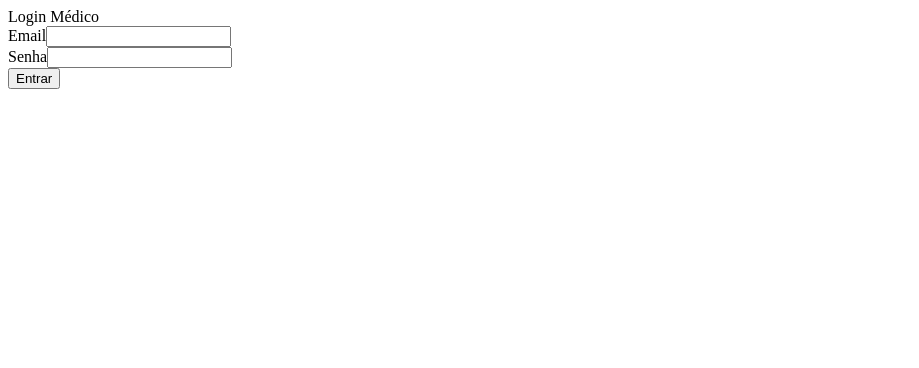
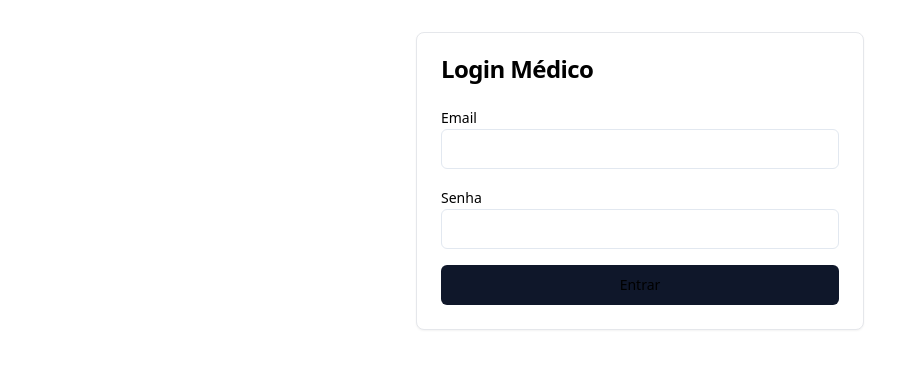
Before and after one commit to SC-Tech-Inova/Avaliacao-pre-anestesica, a Next.js app: page /PreAnestheticSystem in a window 1280 px wide. Shown: the top 368 px of the page, without its empty margins (0-919 px from the left). Built offline with nearby package versions, Linux system fonts and the light colour scheme.

Commit message:
Create _app.tsx

```diff
--- /dev/null
+++ b/src/pages/_app.tsx
@@ -0,0 +1,8 @@
+import '@/styles/globals.css'
+import type { AppProps } from 'next/app'
+
+function MyApp({ Component, pageProps }: AppProps) {
+  return <Component {...pageProps} />
+}
+
+export default MyApp;
```
